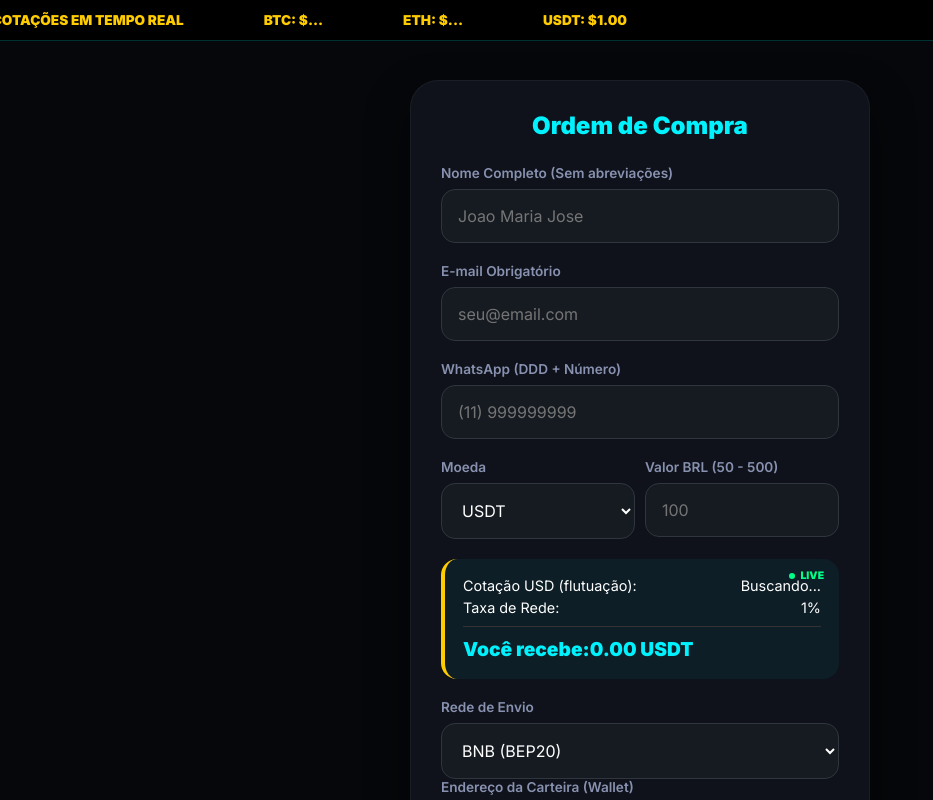
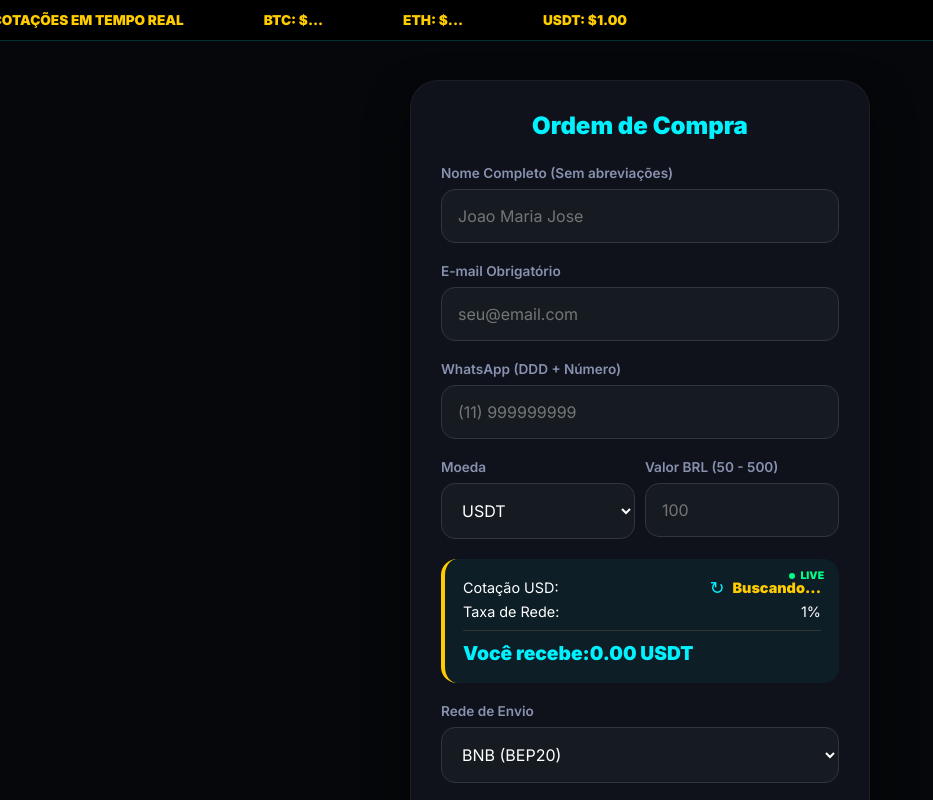
Before and after one commit to gutodubranovo/GUAXP2P, a plain HTML site: page index.html in a window 1280 px wide. Both pictures are taken after a click on the button "INICIAR COMPRA". Shown: the top 800 px of the page, without its empty margins (0-933 px from the left). Drawn offline with Linux system fonts and the light colour scheme; no server answers.

Commit message:
v4
atualização de preço com botao

```diff
--- a/index.html
+++ b/index.html
@@ -203,9 +203,26 @@
             100% { box-shadow: 0 0 0 0 rgba(0, 255, 136, 0); }
         }
 
-        .math-row { display: flex; justify-content: space-between; margin-bottom: 5px; font-size: 0.9rem; }
+        .math-row { display: flex; justify-content: space-between; align-items: center; margin-bottom: 5px; font-size: 0.9rem; }
         .math-total { font-size: 1.2rem; font-weight: 900; color: var(--neon-blue); margin-top: 10px; border-top: 1px solid #333; padding-top: 10px; }
         .math-total.sell { color: var(--danger); }
+
+        /* BOTÃO REFRESH */
+        .refresh-trigger {
+            background: transparent;
+            border: none;
+            color: var(--neon-blue);
+            cursor: pointer;
+            font-size: 1.1rem;
+            margin: 0;
+            display: inline-flex;
+            align-items: center;
+            vertical-align: middle;
+            transition: transform 0.3s ease;
+        }
+        .refresh-trigger:hover { color: var(--gold); }
+        .refresh-trigger.spinning { animation: spin-once 0.6s ease-in-out; }
+        @keyframes spin-once { from { transform: rotate(0deg); } to { transform: rotate(360deg); } }
 
         .warning-text {
             color: var(--danger);
@@ -215,7 +232,7 @@
             margin: 20px 0;
             line-height: 1.4;
             background: rgba(255, 77, 77, 0.1);
-            padding: 15px;
+            padding: 10px;
             border-radius: 10px;
         }
 
@@ -286,8 +303,14 @@
             </div>
             <div class="math-box">
                 <div class="live-indicator"><div class="dot"></div> LIVE</div>
-                <div class="math-row"><span>Cotação USD (flutuação):</span><span id="rate-display">Buscando...</span></div>
-                <div class="math-row"><span>Taxa de Rede:</span><span style="color: var(--white);"> 1%</span></div>
+                <div class="math-row">
+                    <span>Cotação USD:</span>
+                    <div style="display: flex; align-items: center; gap: 8px;">
+                        <button onclick="manualRefresh(this)" class="refresh-trigger" title="Atualizar Preço">↻</button>
+                        <span id="rate-display" style="color: var(--gold); font-weight: bold;">Buscando...</span>
+                    </div>
+                </div>
+                <div class="math-row"><span>Taxa de Rede:</span><span style="color: white;"> 1%</span></div>
                 <div class="math-total"><span>Você recebe:</span><span id="receive-display">0.00 USDT</span></div>
             </div>
             <div class="input-group"><label>Rede de Envio</label><select id="network-select">
@@ -295,7 +318,7 @@
                     <option value="POL (Polygon)">POL (Polygon)</option>
                     <option value="SOL (SOLANA)">SOL (Solana)</option>
                     <option value="ARB (ARBITRUM)">ARB (Arbitrum one)</option>
-                </select>
+                </select></div>
             <div class="input-group"><label>Endereço da Carteira (Wallet)</label><input type="text" id="wallet-input" placeholder="0x... ou T..."></div>
             <button class="btn-primary" onclick="validateStep2()">Avançar para Pix</button>
             <button class="btn-back" onclick="goToScreen(1)">Voltar ao Início</button>
@@ -331,7 +354,13 @@
 
             <div class="math-box">
                 <div class="live-indicator"><div class="dot"></div> LIVE</div>
-                <div class="math-row"><span>Preço USD Pago:</span><span id="sell-rate-display">Buscando...</span></div>
+                <div class="math-row">
+                    <span>Preço USD Pago:</span>
+                    <div style="display: flex; align-items: center; gap: 8px;">
+                        <button onclick="manualRefresh(this)" class="refresh-trigger" title="Atualizar Preço">↻</button>
+                        <span id="sell-rate-display" style="color: var(--gold); font-weight: bold;">Buscando...</span>
+                    </div>
+                </div>
                 <div class="math-total sell" style="color: #00ff88; display: flex; justify-content: space-between; align-items: center; padding-top: 10px;">
                     <span style="color: #00ff88; font-weight: 600;">Você recebe:</span>
                     <span id="sell-receive-display" style="color: #00ff88; font-weight: 800; text-shadow: 0 0 10px rgba(0, 255, 136, 0.3);">R$ 0,00</span>
@@ -389,24 +418,26 @@
 
         async function fetchRate() {
             try {
-        // Busca o preço real do USDT/BRL na Binance (Preço de Corretora)
                 const res = await fetch('https://api.binance.com/api/v3/ticker/price?symbol=USDTBRL');
                 const data = await res.json();
 
                 if(data.price) {
                     realUsdRate = parseFloat(data.price);
-            console.log("Preço USDT Binance: R$", realUsdRate);
                     calculate();
                     if(typeof calculateSell === "function") calculateSell();
                 }
             } catch (e) {
-        console.error("Erro Binance. Tentando Fallback...");
-        // Fallback para AwesomeAPI caso a Binance falhe (adicionando margem de segurança)
                 const res = await fetch('https://economia.awesomeapi.com.br/last/USD-BRL');
                 const data = await res.json();
-        realUsdRate = parseFloat(data.USDBRL.bid) * 1.02; // +2% de segurança no fallback
+                realUsdRate = parseFloat(data.USDBRL.bid) * 1.02;
                 calculate();
             }
+        }
+
+        async function manualRefresh(btn) {
+            btn.classList.add('spinning');
+            await fetchRate();
+            setTimeout(() => btn.classList.remove('spinning'), 600);
         }
 
         async function fetchTicker() {
@@ -424,25 +455,15 @@
         function calculate() {
             const brl = parseFloat(document.getElementById('brl-input').value) || 0;
             const coin = document.getElementById('coin-select').value;
-
-    // 1. Cotação + 0.5% Spread
             const rawRateWithSpread = realUsdRate * (1 + spreadBuy);
-
-    // 2. ARREDONDA SEMPRE PARA CIMA (Ex: 5.291 -> 5.30)
             const rateFinal = Math.ceil(rawRateWithSpread * 100) / 100;
 
             document.getElementById('rate-display').innerText = `R$ ${rateFinal.toFixed(2)}`;
 
             if (brl >= 50 && brl <= 500) {
-        // 3. Cálculo Bruto: BRL / Taxa
                 const cryptoGross = brl / rateFinal;
-
-        // 4. Subtrai Taxa de Rede de 1%
                 const cryptoNet = cryptoGross * (1 - networkFee);
-
-        // 5. ARREDONDA PARA BAIXO / TRUNCA (Ex: 94.379 -> 94.37)
                 const finalReceive = Math.floor(cryptoNet * 100) / 100;
-
                 document.getElementById('receive-display').innerText = `${finalReceive.toFixed(2)} ${coin}`;
             } else {
                 document.getElementById('receive-display').innerText = `0.00`;
@@ -451,7 +472,6 @@
 
         function calculateSell() {
             const usd = parseFloat(document.getElementById('sell-usd-input').value) || 0;
-            // Matemática: Preço - 4%, arredondado para baixo (Math.floor)
             const sellRate = Math.floor((realUsdRate * (1 - spreadSell)) * 100) / 100;
             document.getElementById('sell-rate-display').innerText = `R$ ${sellRate.toFixed(2)}`;
             if (usd >= 10 && usd <= 10000) {
```
Lines whose indentation alone changed are shown as unchanged.
